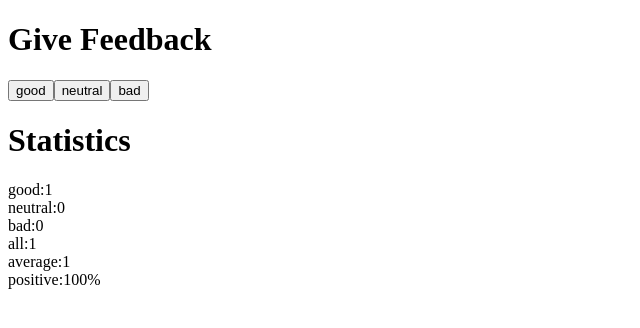
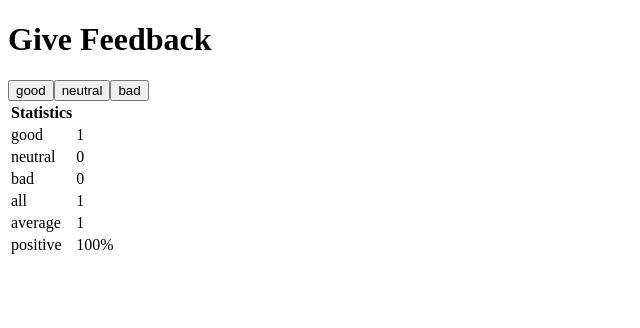
Before and after one commit to 22sanjeevrai22/fullstack-open-exercises, a React (Vite) app in the folder part-1/uniCafe/unicafe/: page / in a window 1280 px wide. Both pictures are taken after a click on the button "good". Shown: the top 328 px of the page, without its empty margins (0-640 px from the left). Built offline with nearby package versions, Linux system fonts and the light colour scheme.

Commit message:
1.11 exercise completed

```diff
--- a/part-1/uniCafe/unicafe/src/App.jsx
+++ b/part-1/uniCafe/unicafe/src/App.jsx
@@ -5,13 +5,24 @@ const Statistics = ({ good, neutral, bad, total }) => {
     <>
       {total && (
         <>
-          <h1>Statistics</h1>
-          <StatisticsLine text="good" value={good} />
-          <StatisticsLine text="neutral" value={neutral} />
-          <StatisticsLine text="bad" value={bad} />
-          <StatisticsLine text="all" value={total} />
-          <StatisticsLine text="average" value={(good - bad) / total} />
-          <StatisticsLine text="positive" value={`${(good / total) * 100}%`} />
+          <table>
+            <thead>
+              <tr>
+                <th>Statistics</th>
+              </tr>
+            </thead>
+            <tbody>
+              <StatisticsLine text="good" value={good} />
+              <StatisticsLine text="neutral" value={neutral} />
+              <StatisticsLine text="bad" value={bad} />
+              <StatisticsLine text="all" value={total} />
+              <StatisticsLine text="average" value={(good - bad) / total} />
+              <StatisticsLine
+                text="positive"
+                value={`${(good / total) * 100}%`}
+              />
+            </tbody>
+          </table>
         </>
       )}
     </>
@@ -19,9 +30,10 @@ const Statistics = ({ good, neutral, bad, total }) => {
 };
 const StatisticsLine = ({ text, value }) => {
   return (
-    <div>
-      {text}:{value}
-    </div>
+    <tr>
+      <td>{text}</td>
+      <td>{value}</td>
+    </tr>
   );
 };
 
```
